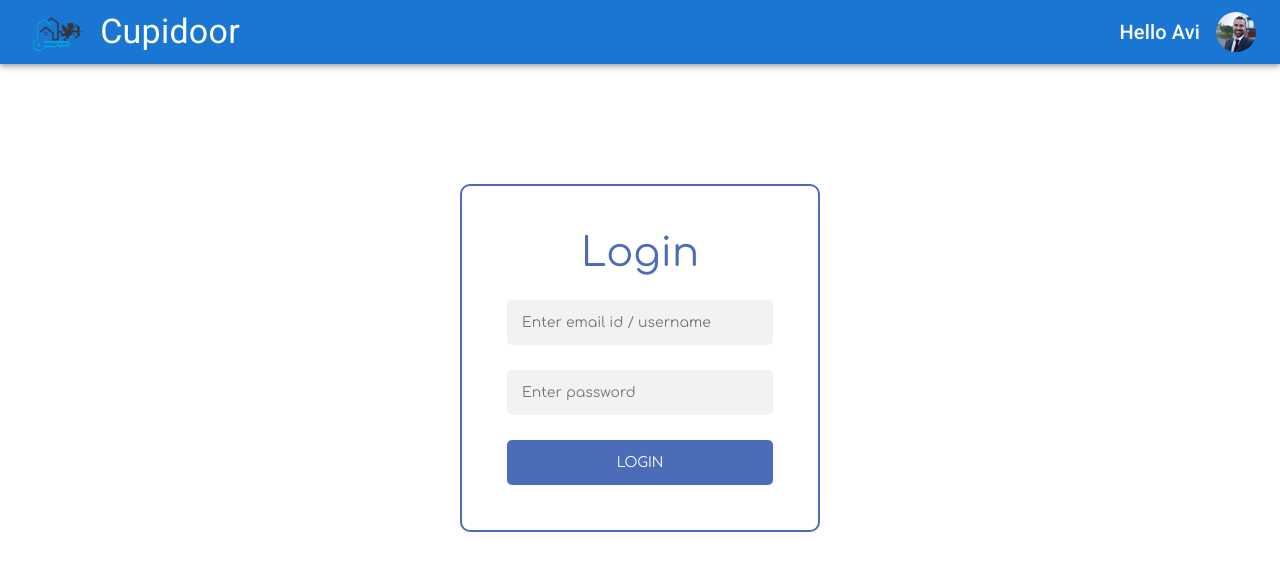
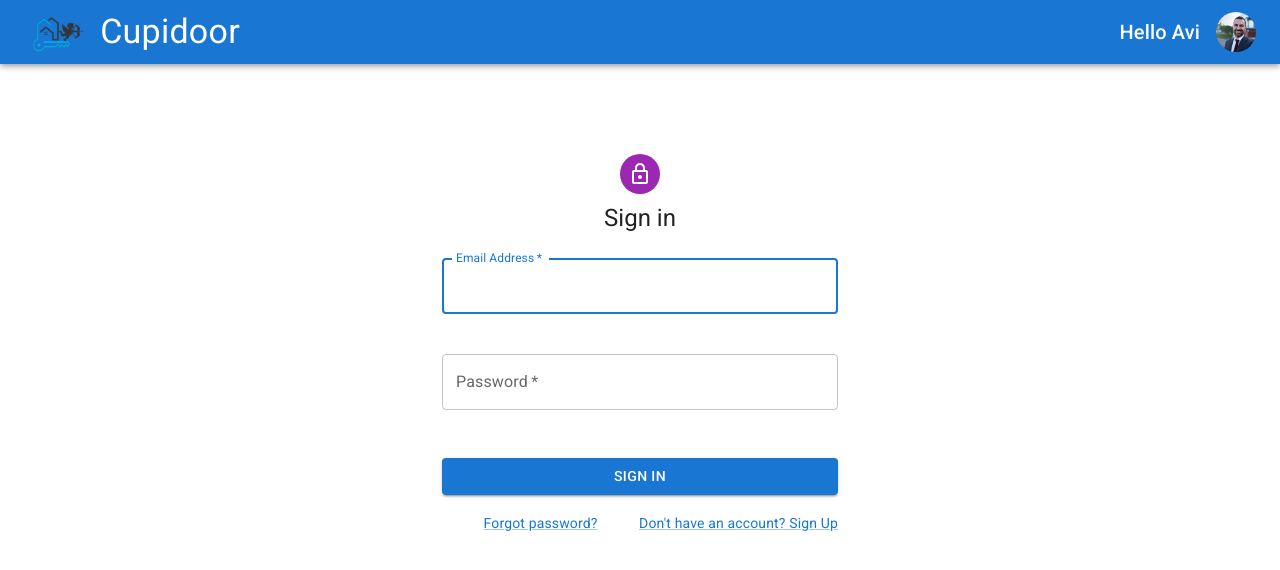
Before and after one commit to itayhashay/cupidoor, a React (Create React App) app in the folder client/: page / in a window 1280 px wide. Both pictures are taken after a click on the link "Already have an account? Sign in". Shown: the top 570 px of the page. Built offline with nearby package versions, Linux system fonts and the light colour scheme.

Commit message:
better pages - still bad looking

```diff
--- a/client/src/components/Landing/SignIn.css
+++ b/client/src/components/Landing/SignIn.css
@@ -1,75 +1,3 @@
-@import url("https://fonts.googleapis.com/css2?family=Comfortaa&display=swap");
-
-/* #page-layout {
-  background: linear-gradient(90deg, #4b6cb7 0%, #182848 100%);
-} */
-
-.login {
-  width: 360px;
-  padding: 8% 0;
-  margin: auto;
-  font-family: "Comfortaa", cursive;
+.error {
+  color: rgb(200, 14, 14);
 }
-
-.form {
-  position: relative;
-  z-index: 1;
-  background: #ffffff;
-  border: 2px solid #4b6cb7;
-  border-radius: 10px;
-  max-width: 360px;
-  margin: 0 auto 100px;
-  padding: 45px;
-  text-align: center;
-}
-
-.form input {
-  outline: 0;
-  background: #f2f2f2;
-  width: 100%;
-  border: 0;
-  border-radius: 5px;
-  margin: 0 0 15px;
-  padding: 15px;
-  box-sizing: border-box;
-  font-size: 14px;
-  font-family: "Comfortaa", cursive;
-}
-
-.form input:focus {
-  background: #dbdbdb;
-}
-
-.form button {
-  font-family: "Comfortaa", cursive;
-  text-transform: uppercase;
-  outline: 0;
-  background: #4b6cb7;
-  width: 100%;
-  border: 0;
-  border-radius: 5px;
-  padding: 15px;
-  color: #ffffff;
-  font-size: 14px;
-  -webkit-transition: all 0.3 ease;
-  transition: all 0.3 ease;
-  cursor: pointer;
-}
-
-.form button:active {
-  background: #395591;
-}
-
-.form span {
-  font-size: 40px;
-  color: #4b6cb7;
-  margin-bottom: 25px;
-  display: block;
-}
-
-.form p.error {
-  margin: 0 0 10px 10px;
-  text-align: left;
-  font-size: 10px;
-  color: red;
-}
--- a/client/src/components/Landing/SignIn.tsx
+++ b/client/src/components/Landing/SignIn.tsx
@@ -1,3 +1,9 @@
+import React from "react";
+import { Avatar, Button, CssBaseline, TextField, Box } from "@mui/material";
+import { FormControlLabel, Checkbox, Link, Grid } from "@mui/material";
+import { Typography, Container } from "@mui/material";
+import { createTheme, ThemeProvider } from "@mui/material/styles";
+import LockOutlinedIcon from "@mui/icons-material/LockOutlined";
 import "./SignIn.css";
 import { Formik } from "formik";
 import * as Yup from "yup";
@@ -15,6 +21,8 @@
     .min(8, "Password must be at least 8 characters"),
 });
 
+const theme = createTheme();
+
 const SignInPage = ({ onTogglePage }: SignInPageProps) => {
   return (
     <>
@@ -25,49 +33,85 @@
           alert(JSON.stringify(values));
         }}
       >
-        {({
-          values,
-          errors,
-          touched,
-          handleChange,
-          handleBlur,
-          handleSubmit,
-        }) => (
-          <div id="page-layout">
-            <div className="login">
-              <div className="form">
-                <form noValidate onSubmit={handleSubmit}>
-                  <span>Login</span>
-                  <input
+        {({ values, errors, touched, handleChange, handleSubmit }) => (
+          <ThemeProvider theme={theme}>
+            <Container component="main" maxWidth="xs">
+              <CssBaseline />
+              <Box
+                sx={{
+                  marginTop: 8,
+                  display: "flex",
+                  flexDirection: "column",
+                  alignItems: "center",
+                }}
+              >
+                <Avatar sx={{ m: 1, bgcolor: "secondary.main" }}>
+                  <LockOutlinedIcon />
+                </Avatar>
+                <Typography component="h1" variant="h5">
+                  Sign in
+                </Typography>
+                <Box
+                  component="form"
+                  onSubmit={handleSubmit}
+                  noValidate
+                  sx={{ mt: 1 }}
+                >
+                  <TextField
                     type="email"
                     name="email"
+                    id="email"
+                    value={values.email}
+                    margin="normal"
+                    required
+                    fullWidth
+                    label="Email Address"
+                    autoComplete="email"
+                    autoFocus
                     onChange={handleChange}
-                    onBlur={handleBlur}
-                    value={values.email}
-                    placeholder="Enter email id / username"
-                    className="form-control inp_text"
-                    id="email"
                   />
                   <p className="error">
-                    {errors.email && touched.email && errors.email}
+                    {errors.email && touched.email && errors.email}{" "}
                   </p>
-                  <input
+                  <TextField
+                    name="password"
+                    id="password"
                     type="password"
-                    name="password"
+                    label="Password"
+                    value={values.password}
+                    margin="normal"
+                    required
+                    fullWidth
+                    autoComplete="current-password"
                     onChange={handleChange}
-                    onBlur={handleBlur}
-                    value={values.password}
-                    placeholder="Enter password"
-                    className="form-control"
                   />
                   <p className="error">
-                    {errors.password && touched.password && errors.password}
+                    {errors.password && touched.password && errors.password}{" "}
                   </p>
-                  <button type="submit">Login</button>
-                </form>
-              </div>
-            </div>
-          </div>
+                  <Button
+                    type="submit"
+                    fullWidth
+                    variant="contained"
+                    sx={{ mt: 3, mb: 2 }}
+                  >
+                    Sign In
+                  </Button>
+                  <Grid container>
+                    <Grid item xs>
+                      <Link href="#" variant="body2">
+                        Forgot password?
+                      </Link>
+                    </Grid>
+                    <Grid item>
+                      <Link href="" variant="body2" onClick={onTogglePage}>
+                        {"Don't have an account? Sign Up"}
+                      </Link>
+                    </Grid>
+                  </Grid>
+                </Box>
+              </Box>
+            </Container>
+          </ThemeProvider>
         )}
       </Formik>
     </>
--- a/client/src/components/Landing/SignUp.tsx
+++ b/client/src/components/Landing/SignUp.tsx
@@ -91,14 +91,6 @@
                   autoComplete="new-password"
                 />
               </Grid>
-              <Grid item xs={12}>
-                <FormControlLabel
-                  control={
-                    <Checkbox value="allowExtraEmails" color="primary" />
-                  }
-                  label="I want to receive inspiration, marketing promotions and updates via email."
-                />
-              </Grid>
             </Grid>
             <Button
               type="submit"
@@ -108,7 +100,7 @@
             >
               Sign Up
             </Button>
-            <Grid container justifyContent="flex-end">
+            <Grid container justifyContent="center">
               <Grid item>
                 <Link variant="body2" onClick={onTogglePage}>
                   Already have an account? Sign in
```
